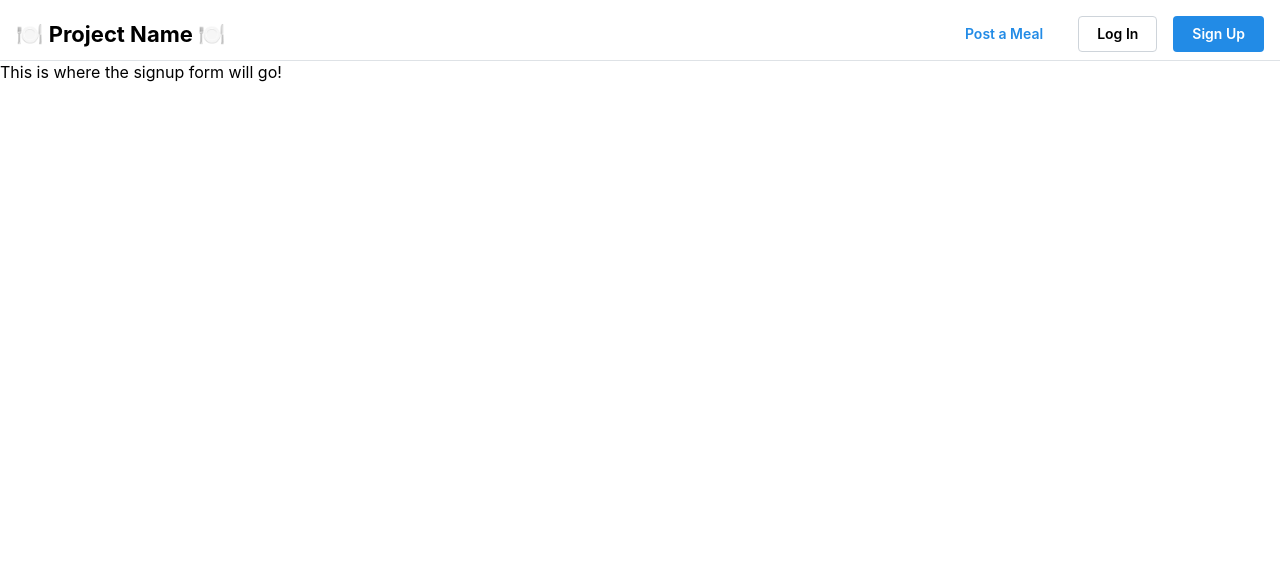
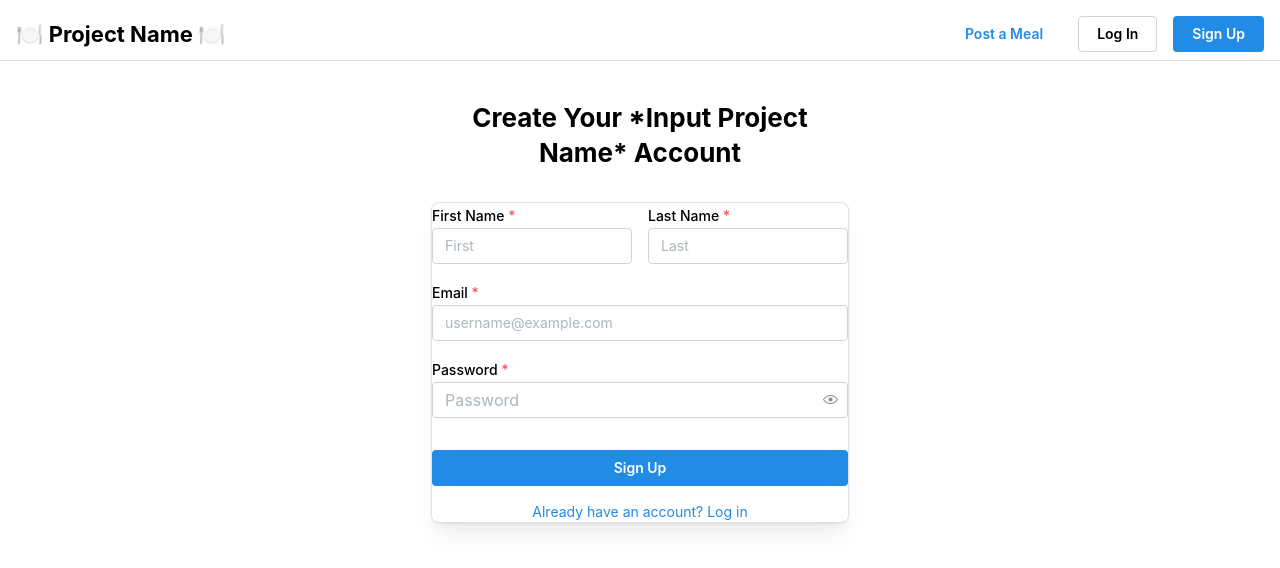
Before and after one commit to mluan23/Hackcom2025, a React (Vite) app in the folder src/frontend/: page /signup in a window 1280 px wide. Shown: the top 568 px of the page. Built offline with nearby package versions, Linux system fonts and the light colour scheme.

Commit message:
update with signuppage

```diff
--- a/src/frontend/src/pages/SignUpPage.jsx
+++ b/src/frontend/src/pages/SignUpPage.jsx
@@ -1,10 +1,114 @@
-import { Title } from '@mantine/core';
+import { useState } from 'react';
+import {
+  Paper,
+  Title,
+  TextInput,
+  PasswordInput,
+  Button,
+  Container,
+  Group,
+  Anchor,
+} from '@mantine/core';
+import { Link } from 'react-router-dom';
 
 export function SignUpPage() {
+  // 1️⃣ Form state
+  const [firstName, setFirstName] = useState('');
+  const [lastName, setLastName] = useState('');
+  const [email, setEmail] = useState('');
+  const [password, setPassword] = useState('');
+  const [isLoading, setIsLoading] = useState(false);
+
+  // 2️⃣ Handle submission
+  const handleSubmit = (event) => {
+    event.preventDefault();
+    setIsLoading(true);
+
+    // TODO: Send this data to your backend
+    console.log('Submitting signup form:');
+    console.log({ firstName, lastName, email, password });
+
+    setTimeout(() => {
+      alert(`Account created (simulated) for: ${firstName} ${lastName}`);
+      setIsLoading(false);
+    }, 1000);
+  };
+
+  // 3️⃣ UI
   return (
-    <div>
-      <Title>Sign Up Page</Title>
-      <p>This is where the signup form will go!</p>
-    </div>
+    <Container
+      size={450}
+      my={100}
+      sx={(theme) => ({
+        minHeight: '100vh',
+        display: 'flex',
+        flexDirection: 'column',
+        justifyContent: 'center',
+        alignItems: 'center',
+        padding: theme.spacing.md,
+      })}
+    >
+      <Title ta="center" order={2} mb="xl">
+        Create Your *Input Project Name* Account
+      </Title>
+
+      <Paper
+        withBorder
+        shadow="md"
+        radius="md"
+        sx={(theme) => ({
+          width: '100%',
+          maxWidth: 450,
+          padding: theme.spacing.xl,
+        })}
+      >
+        <form onSubmit={handleSubmit}>
+          <Group grow>
+            <TextInput
+              label="First Name"
+              placeholder="First"
+              required
+              value={firstName}
+              onChange={(event) => setFirstName(event.currentTarget.value)}
+            />
+            <TextInput
+              label="Last Name"
+              placeholder="Last"
+              required
+              value={lastName}
+              onChange={(event) => setLastName(event.currentTarget.value)}
+            />
+          </Group>
+
+          <TextInput
+            label="Email"
+            placeholder="username@example.com"
+            required
+            mt="md"
+            value={email}
+            onChange={(event) => setEmail(event.currentTarget.value)}
+          />
+
+          <PasswordInput
+            label="Password"
+            placeholder="Password"
+            required
+            mt="md"
+            value={password}
+            onChange={(event) => setPassword(event.currentTarget.value)}
+          />
+
+          <Button fullWidth mt="xl" type="submit" loading={isLoading}>
+            Sign Up
+          </Button>
+        </form>
+
+        <Group justify="center" mt="md">
+          <Anchor component={Link} to="/login" size="sm">
+            Already have an account? Log in
+          </Anchor>
+        </Group>
+      </Paper>
+    </Container>
   );
 }
```
